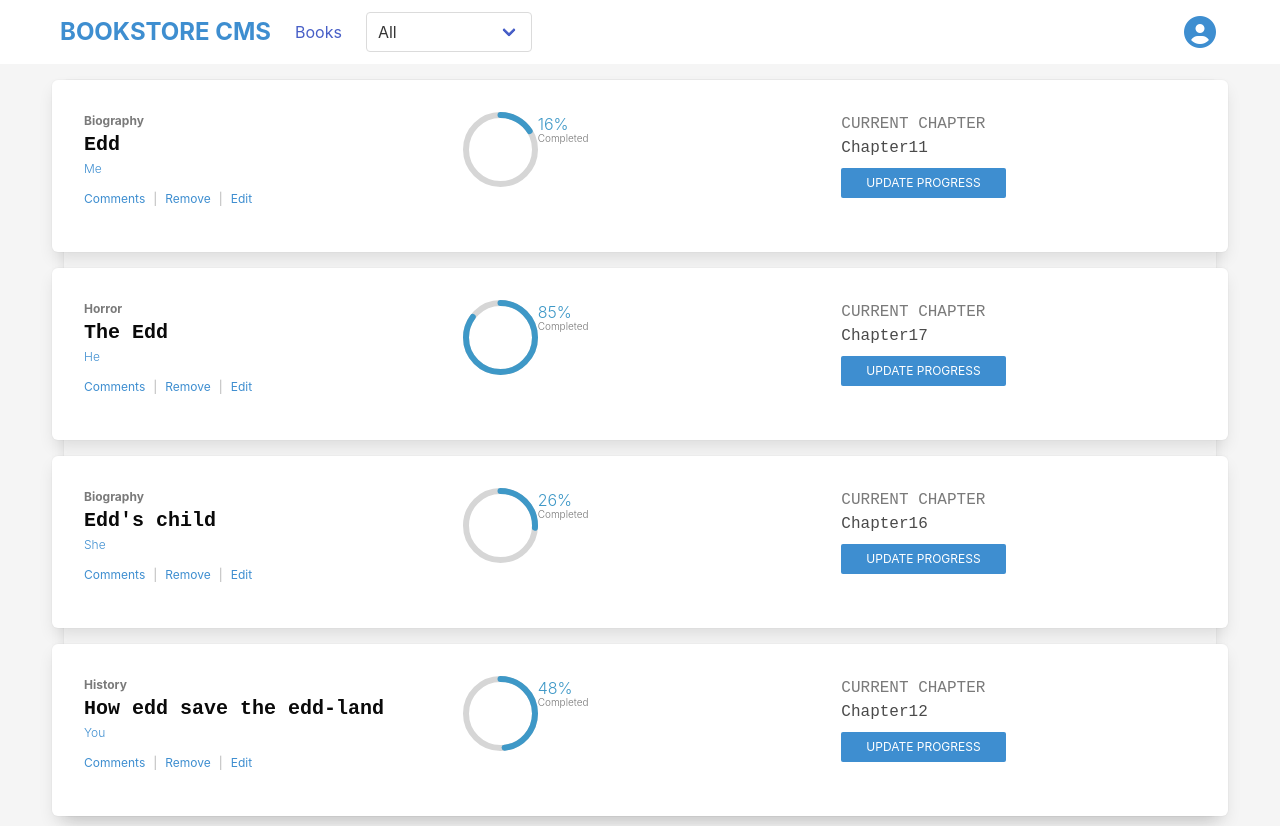
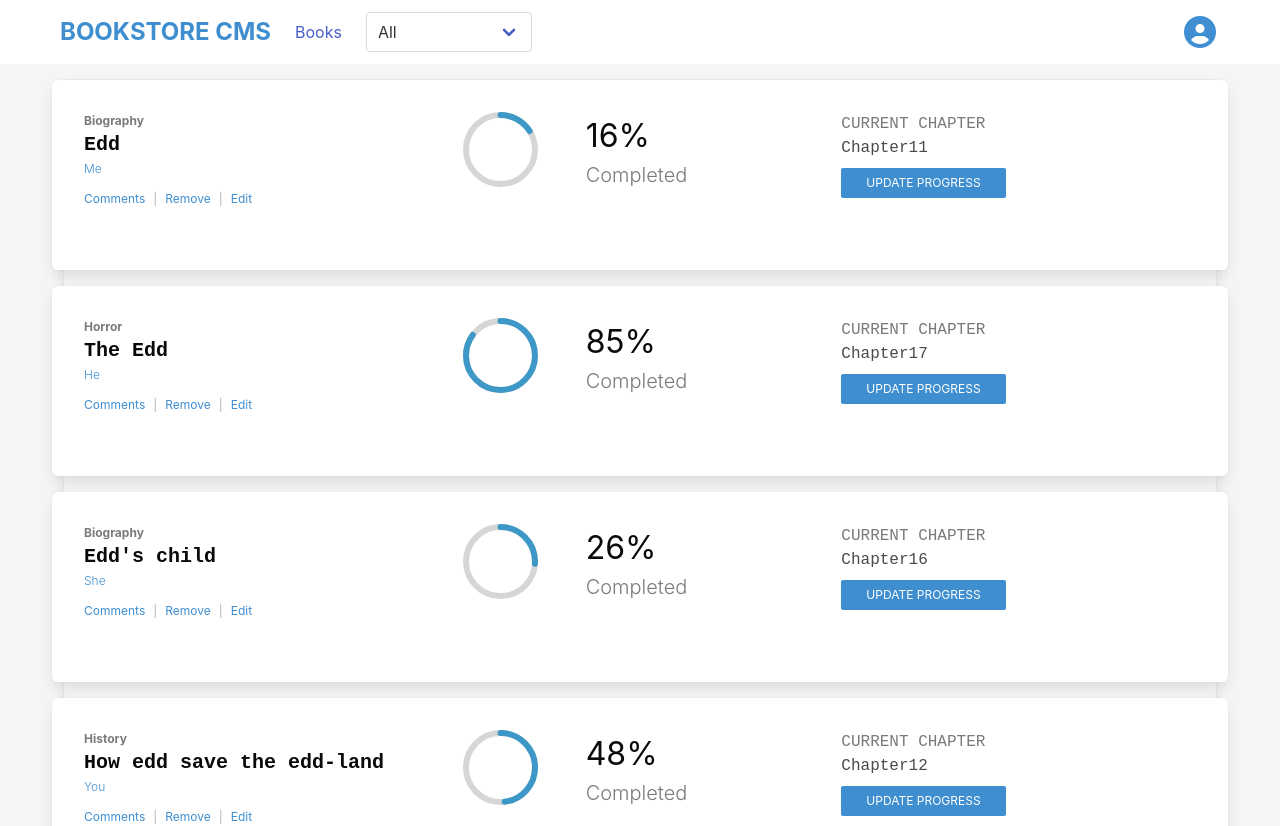
Before and after one commit to edxco/bookstore, a React (Create React App) app: page / in a window 1280 px wide. Shown: the top 826 px of the page. Built offline with nearby package versions, Linux system fonts and the light colour scheme.

Commit message:
Fix percent style

```diff
--- a/src/components/Book.js
+++ b/src/components/Book.js
@@ -45,11 +45,11 @@ const Book = ({ book, handleRemoveBook }) => {
           >
             <CircularProgressbarWithChildren value={percentage} />
           </div>
-          <div>
-            <div style={{ color: 'rgba(62, 152, 199)' }}>
+          <div className="pb-6 mx-6 is-flex is-justify-content-center is-flex-direction-column">
+            <h1 className="is-size-3 has-text-black">
               {`${percentage}% `}
-            </div>
-            <div style={{ fontSize: 10, marginTop: -5 }}>Completed</div>
+            </h1>
+            <div className="is-size-5">Completed</div>
           </div>
         </div>
         <div className="column is-family-monospace">
```
